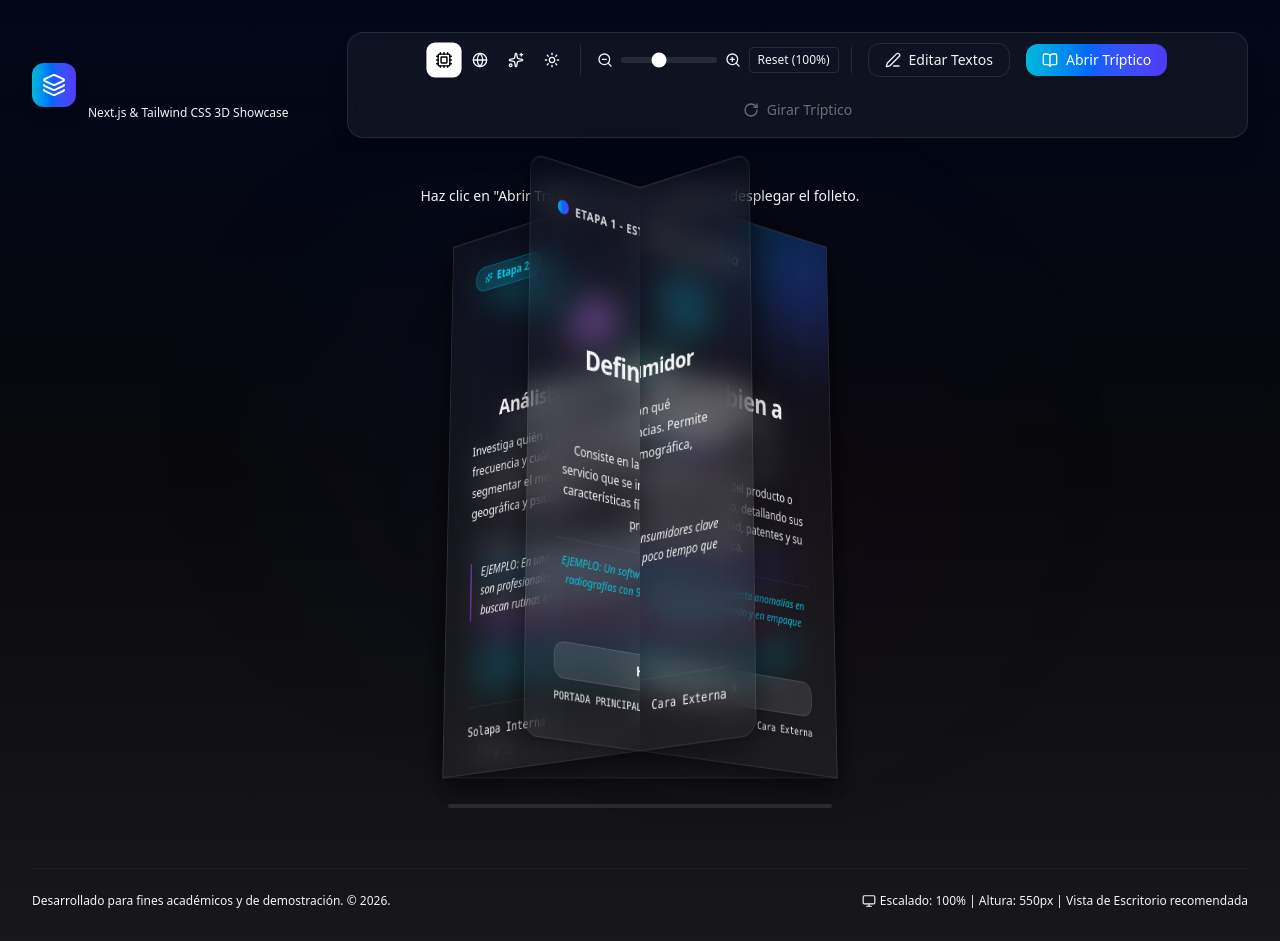
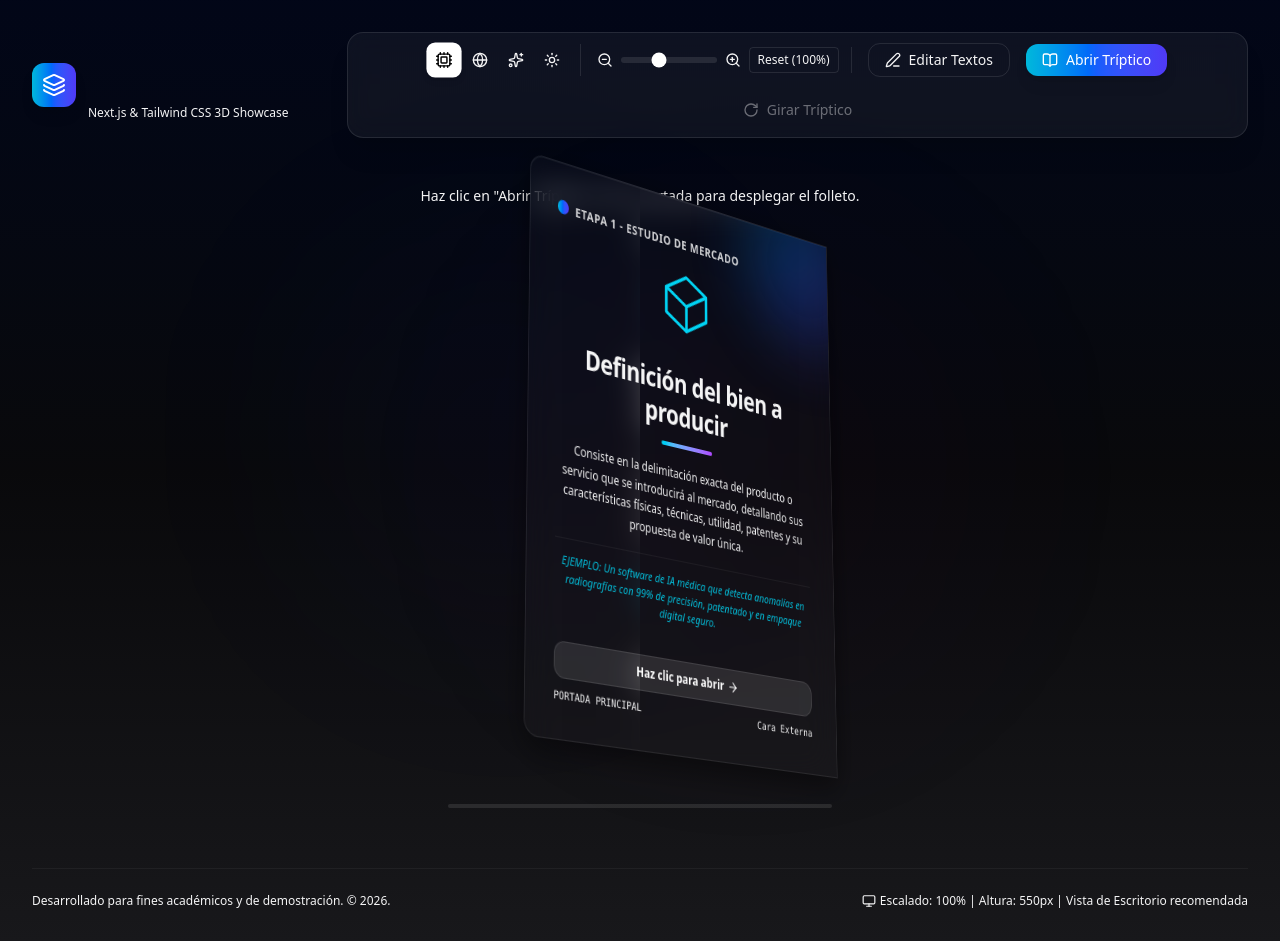
Before and after one commit to GerardoMtzGit/triptico, a Next.js app: page / in a window 1280 px wide. Built offline with nearby package versions, Linux system fonts and the light colour scheme.

Commit message:
fix: improve 3D panel opacity transition to prevent text overlap in folded state

```diff
--- a/src/app/page.tsx
+++ b/src/app/page.tsx
@@ -696,7 +696,7 @@ export default function Home() {
                 }}
               >
                 {/* Inside Left (Página 1: Análisis de la competencia) */}
-                <div className="panel-side-front w-full h-full glass-panel rounded-l-2xl p-8 flex flex-col justify-between overflow-y-auto">
+                <div className={`panel-side-front w-full h-full glass-panel rounded-l-2xl p-8 flex flex-col justify-between overflow-y-auto transition-opacity duration-500 ${isOpen && !isFlipped ? "opacity-100" : "opacity-0 pointer-events-none"}`}>
                   <div>
                     <div className="mb-6">
                       <div className={`inline-flex items-center gap-1.5 px-3 py-1 rounded-full text-xs font-semibold border ${getGradient("accent")} mb-2`}>
@@ -743,7 +743,7 @@ export default function Home() {
                 </div>
 
                 {/* Outside Solapa (Cara Exterior - Solapa Interna: Análisis del consumidor) */}
-                <div className="panel-side-back w-full h-full glass-panel rounded-r-2xl p-8 flex flex-col justify-between overflow-y-auto bg-black/40">
+                <div className={`panel-side-back w-full h-full glass-panel rounded-r-2xl p-8 flex flex-col justify-between overflow-y-auto bg-black/40 transition-opacity duration-500 ${isOpen && isFlipped ? "opacity-100" : "opacity-0 pointer-events-none"}`}>
                   <div className="flex flex-col h-full justify-between">
                     <div>
                       <div className="mb-6">
@@ -786,7 +786,7 @@ export default function Home() {
                 }}
               >
                 {/* Inside Center (Página 2: Previsión de la demanda) */}
-                <div className="panel-side-front w-full h-full glass-panel p-8 flex flex-col justify-between overflow-y-auto">
+                <div className={`panel-side-front w-full h-full glass-panel p-8 flex flex-col justify-between overflow-y-auto transition-opacity duration-500 ${isOpen && !isFlipped ? "opacity-100" : "opacity-0 pointer-events-none"}`}>
                   <div>
                     <div className="mb-6">
                       <div className={`inline-flex items-center gap-1.5 px-3 py-1 rounded-full text-xs font-semibold border ${getGradient("accent")} mb-2`}>
@@ -837,7 +837,7 @@ export default function Home() {
                 </div>
 
                 {/* Outside Contraportada (Cara Exterior - Centro / Parte de atrás - CREDENCIALES UVM & APA REFERENCES) */}
-                <div className="panel-side-back w-full h-full glass-panel p-6 flex flex-col justify-between overflow-y-auto bg-black/25">
+                <div className={`panel-side-back w-full h-full glass-panel p-6 flex flex-col justify-between overflow-y-auto bg-black/25 transition-opacity duration-500 ${isOpen && isFlipped ? "opacity-100" : "opacity-0 pointer-events-none"}`}>
                   <div>
                     <div className="flex justify-center mb-3">
                       <div className={`p-2.5 rounded-full bg-gradient-to-br ${getGradient("primary")} shadow-lg shadow-black/20`}>
@@ -886,7 +886,7 @@ export default function Home() {
                 }}
               >
                 {/* Inside Right (Página 3: El plan de comercialización) */}
-                <div className="panel-side-front w-full h-full glass-panel rounded-r-2xl p-8 flex flex-col justify-between overflow-y-auto">
+                <div className={`panel-side-front w-full h-full glass-panel rounded-r-2xl p-8 flex flex-col justify-between overflow-y-auto transition-opacity duration-500 ${isOpen && !isFlipped ? "opacity-100" : "opacity-0 pointer-events-none"}`}>
                   <div>
                     <div className="mb-6">
                       <div className={`inline-flex items-center gap-1.5 px-3 py-1 rounded-full text-xs font-semibold border ${getGradient("accent")} mb-2`}>
@@ -922,7 +922,7 @@ export default function Home() {
 
                 {/* Outside Portada (Cara Exterior - Portada Principal: Definición del bien a producir) */}
                 <div
-                  className={`panel-side-back w-full h-full glass-panel rounded-l-2xl p-8 flex flex-col justify-between overflow-y-auto relative cursor-pointer`}
+                  className={`panel-side-back w-full h-full glass-panel rounded-l-2xl p-8 flex flex-col justify-between overflow-y-auto relative cursor-pointer transition-opacity duration-500 ${!isOpen || (isOpen && isFlipped) ? "opacity-100" : "opacity-0 pointer-events-none"}`}
                   onClick={() => {
                     if (!isOpen && !isEditing) setIsOpen(true);
                   }}
```
